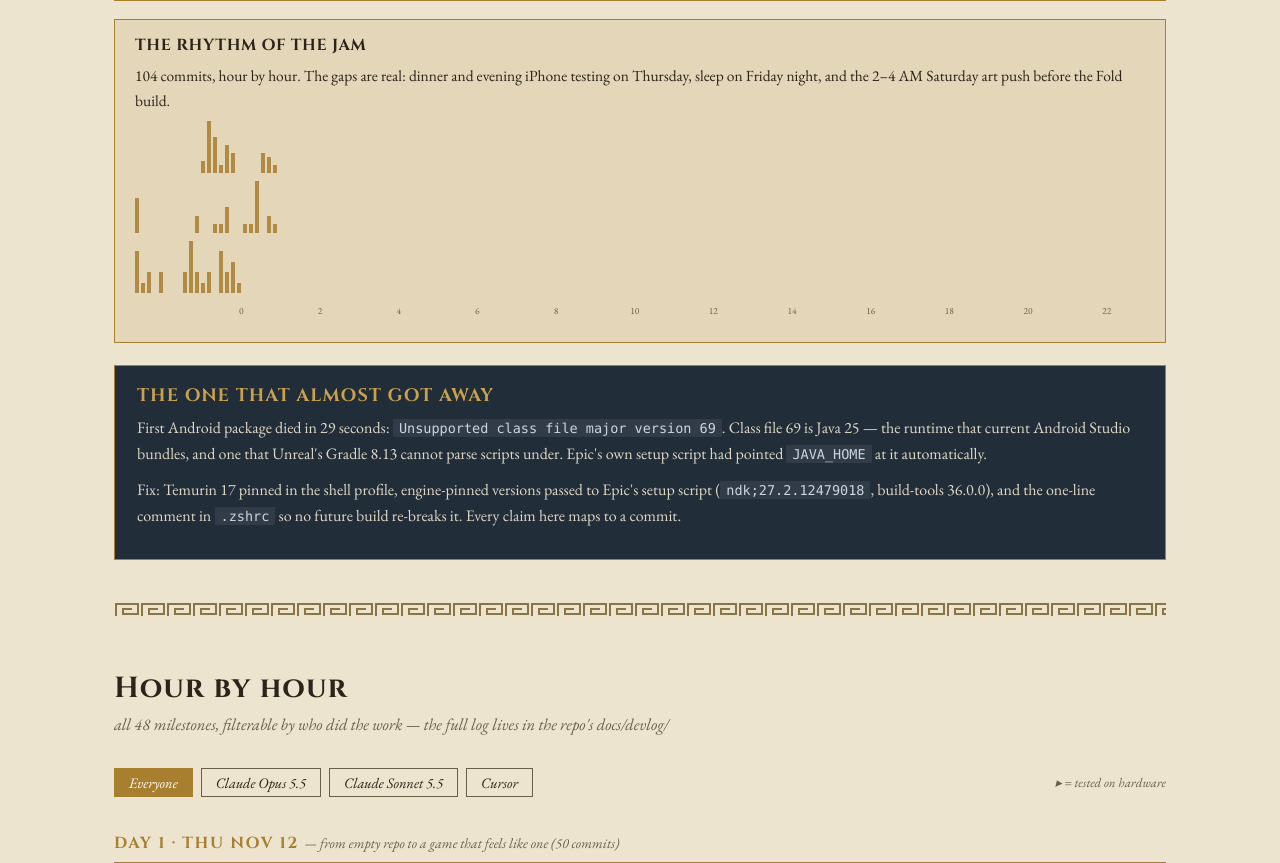
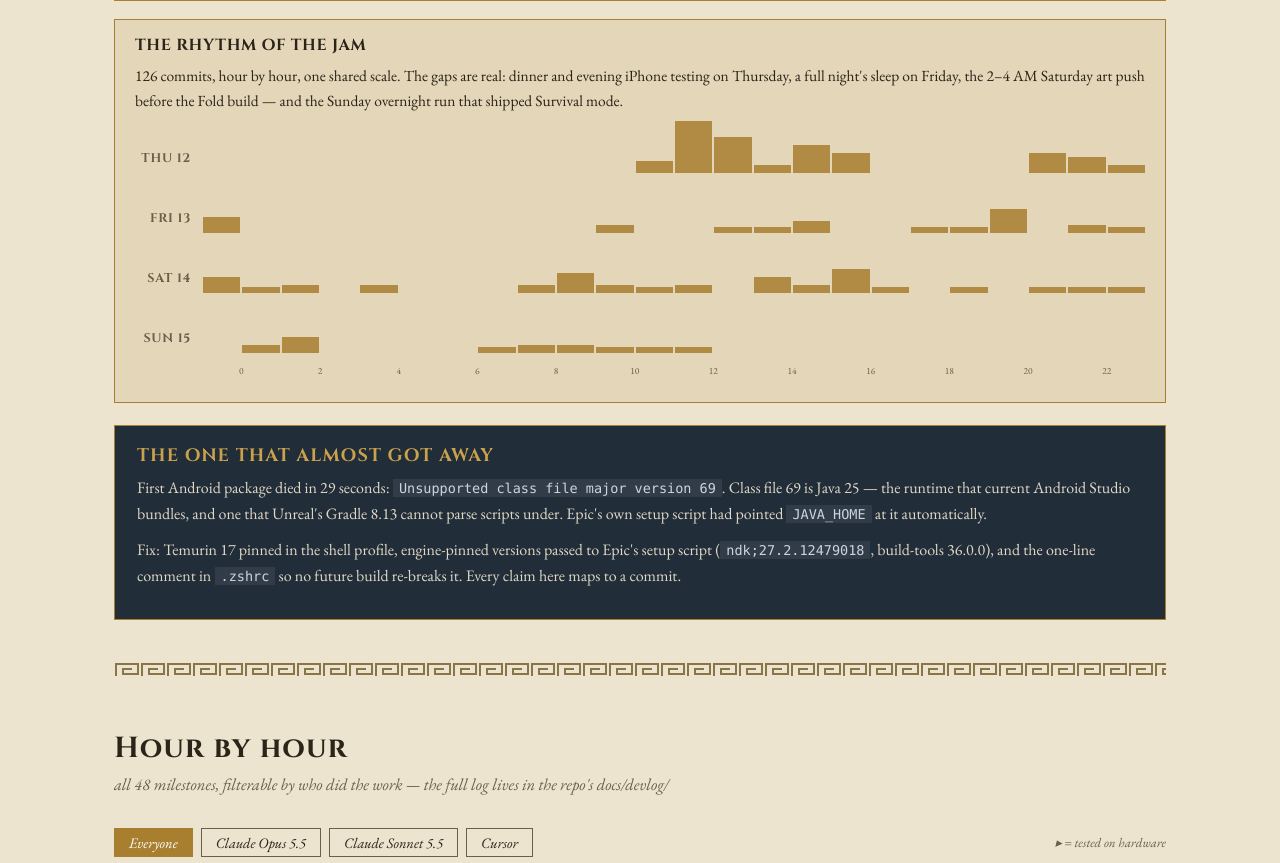
Before and after one commit to kevincmach/olympuscut-devlog, a plain HTML site: page DEVLOG.html in a window 1280 px wide. Shown: the part 9316-10179 px from the top of the page. Drawn offline with Linux system fonts and the light colour scheme.

Commit message:
Fix rhythm chart layout and data

```diff
--- a/DEVLOG.html
+++ b/DEVLOG.html
@@ -686,10 +686,11 @@ footer .fine{font-style:italic;margin-top:10px;color:#7E8EA0}
 
   <div class="databox">
     <h3>THE RHYTHM OF THE JAM</h3>
-    <p>104 commits, hour by hour. The gaps are real: dinner and evening iPhone testing on Thursday, sleep on Friday night, and the 2–4&nbsp;AM Saturday art push before the Fold build.</p>
+    <p>126 commits, hour by hour, one shared scale. The gaps are real: dinner and evening iPhone testing on Thursday, a full night's sleep on Friday, the 2–4&nbsp;AM Saturday art push before the Fold build — and the Sunday overnight run that shipped Survival mode.</p>
     <div class="rhythm" data-day="THU 12" data-hours="0,0,0,0,0,0,0,0,0,0,0,3,13,9,2,7,5,0,0,0,0,5,4,2"></div>
     <div class="rhythm" data-day="FRI 13" data-hours="4,0,0,0,0,0,0,0,0,0,2,0,0,1,1,3,0,0,1,1,6,0,2,1"></div>
-    <div class="rhythm" data-day="SAT 14" data-hours="4,1,2,0,2,0,0,0,2,5,2,1,2,0,4,2,3,1,0,0,0,0,0,0"></div>
+    <div class="rhythm" data-day="SAT 14" data-hours="4,1,2,0,2,0,0,0,2,5,2,1,2,0,4,2,6,1,0,1,0,1,1,1"></div>
+    <div class="rhythm" data-day="SUN 15" data-hours="0,2,4,0,0,0,0,1,2,2,1,1,1,0,0,0,0,0,0,0,0,0,0,0"></div>
     <div class="rhythm"><div class="day"></div><div class="hours"><span>0</span><span>2</span><span>4</span><span>6</span><span>8</span><span>10</span><span>12</span><span>14</span><span>16</span><span>18</span><span>20</span><span>22</span></div></div>
   </div>
 
@@ -862,18 +863,23 @@ footer .fine{font-style:italic;margin-top:10px;color:#7E8EA0}
       });
     });
   });
-  // commit rhythm bars (data → divs)
-  [].slice.call(document.querySelectorAll('.rhythm[data-hours]')).forEach(function(ry){
+  // commit rhythm bars (data → divs); one global max so days are comparable
+  var rys=[].slice.call(document.querySelectorAll('.rhythm[data-hours]'));
+  var gmax=1;
+  rys.forEach(function(ry){
+    ry.getAttribute('data-hours').split(',').map(Number).forEach(function(n){if(n>gmax)gmax=n});
+  });
+  rys.forEach(function(ry){
     var hours=ry.getAttribute('data-hours').split(',').map(Number);
-    var max=Math.max.apply(null,hours);
+    var d=document.createElement('div');d.className='day';d.textContent=ry.getAttribute('data-day');
     var bars=document.createElement('div');bars.className='bars';
     hours.forEach(function(n){
       var i=document.createElement('i');
       if(n===0){i.className='zero';i.style.height='2px'}
-      else{i.style.height=Math.max(6,Math.round(n/max*52))+'px';i.title=n+' commits'}
+      else{i.style.height=Math.max(6,Math.round(n/gmax*52))+'px';i.title=n+' commits'}
       bars.appendChild(i);
     });
-    ry.appendChild(bars);
+    ry.appendChild(d);ry.appendChild(bars);
   });
   // print: open all deep dives, show all rows
   var saved=[];
```
Also changed, not shown: index.html (+13 -7 lines).
